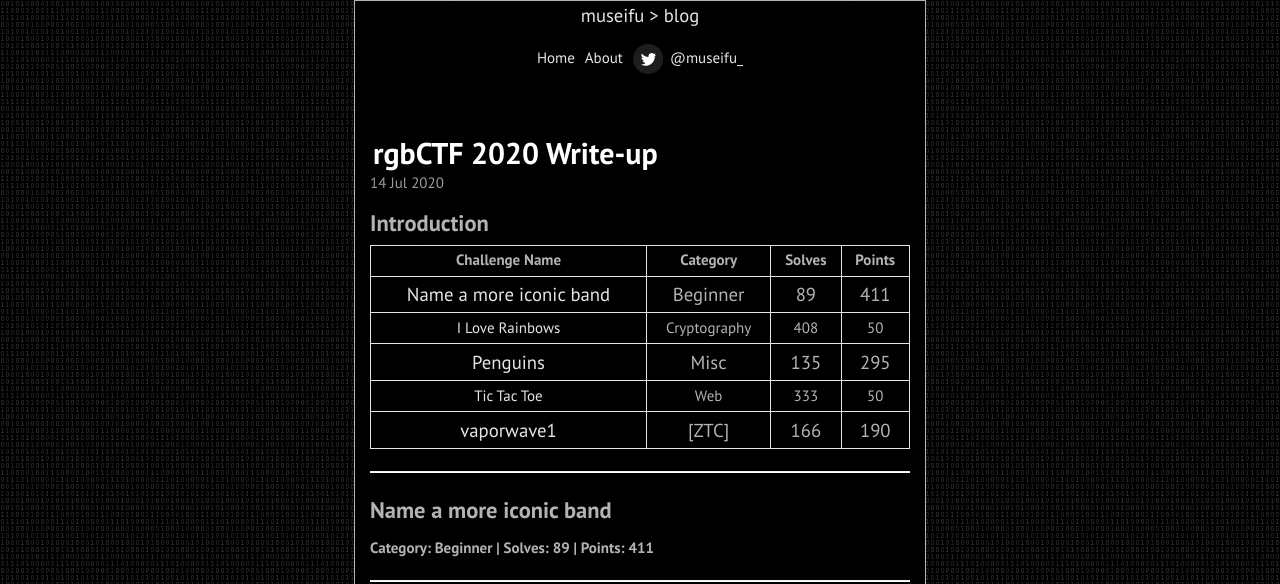
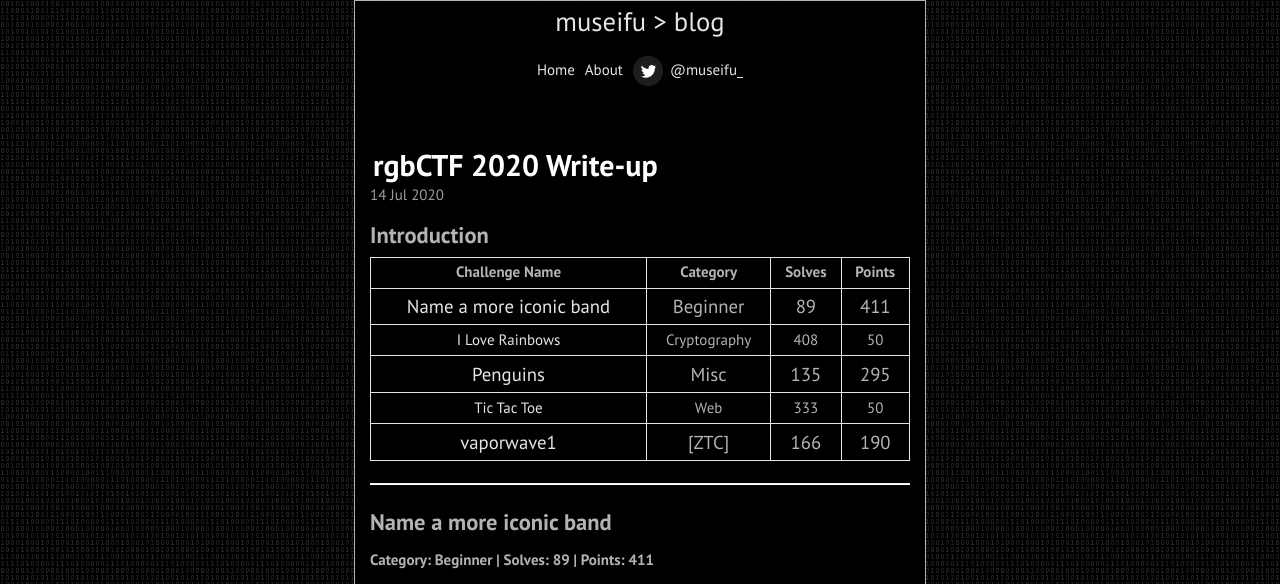
Before and after one commit to museifu666/museifu666.github.io, a Jekyll site: the page built from index.html, in a window 1280 px wide. Shown: the top 584 px of the page. Built offline with Jekyll 4.4.1, drawn with Linux system fonts in a browser that asks for light colours; the list of posts is cut into pages by our own code; grey boxes are pictures that could not be loaded.

Commit message:
Update poole.css

```diff
--- a/public/css/poole.css
+++ b/public/css/poole.css
@@ -41,7 +41,7 @@
 
 #myTopnav {
         text-align: center;
-	font-size: 14pt;
+	font-size: 20pt;
 }
 
 .navbar {
```
